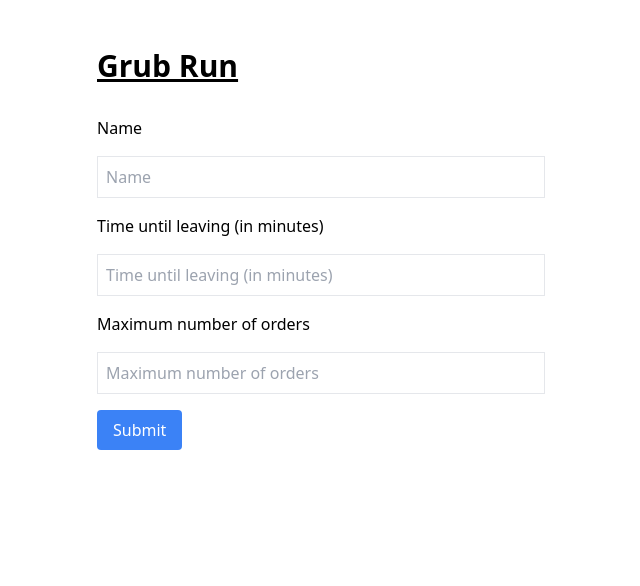
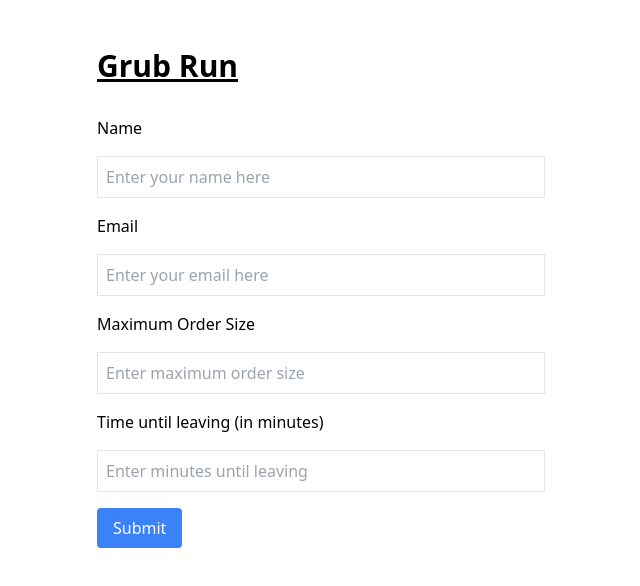
Before and after one commit to jonathanruiz/grubrun, a React (Vite) app in the folder client/: page / in a window 1280 px wide. Shown: the top 586 px of the page, without its empty margins (319-959 px from the left). Built offline with nearby package versions, Linux system fonts and the light colour scheme.

Commit message:
update form

```diff
--- a/client/src/components/OrderForm.tsx
+++ b/client/src/components/OrderForm.tsx
@@ -2,18 +2,28 @@ const OrderForm = () => {
   return (
     <form className="flex flex-col space-y-4">
       <label htmlFor="name">Name</label>
-      <input className="border p-2" type="text" placeholder="Name" />
+      <input
+        className="border p-2"
+        type="text"
+        placeholder="Enter your name here"
+      />
+      <label htmlFor="email">Email</label>
+      <input
+        className="border p-2"
+        type="text"
+        placeholder="Enter your email here"
+      />
+      <label htmlFor="max">Maximum Order Size</label>
+      <input
+        className="border p-2"
+        type="text"
+        placeholder="Enter maximum order size"
+      />
       <label htmlFor="time">Time until leaving (in minutes)</label>
       <input
         className="border p-2"
         type="text"
-        placeholder="Time until leaving (in minutes)"
-      />
-      <label htmlFor="max">Maximum number of orders</label>
-      <input
-        className="border p-2"
-        type="text"
-        placeholder="Maximum number of orders"
+        placeholder="Enter minutes until leaving"
       />
       <button
         className="bg-blue-500 text-white self-start py-2 px-4 rounded"
```
